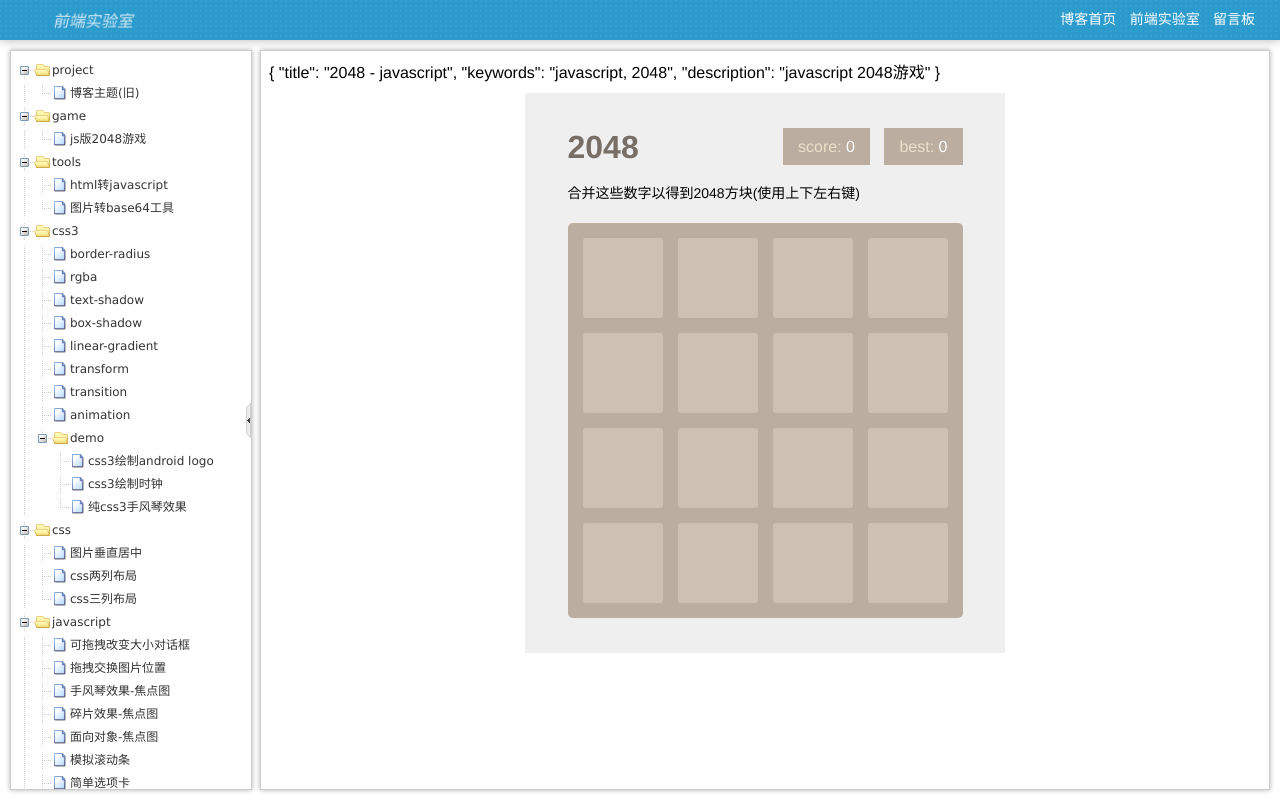
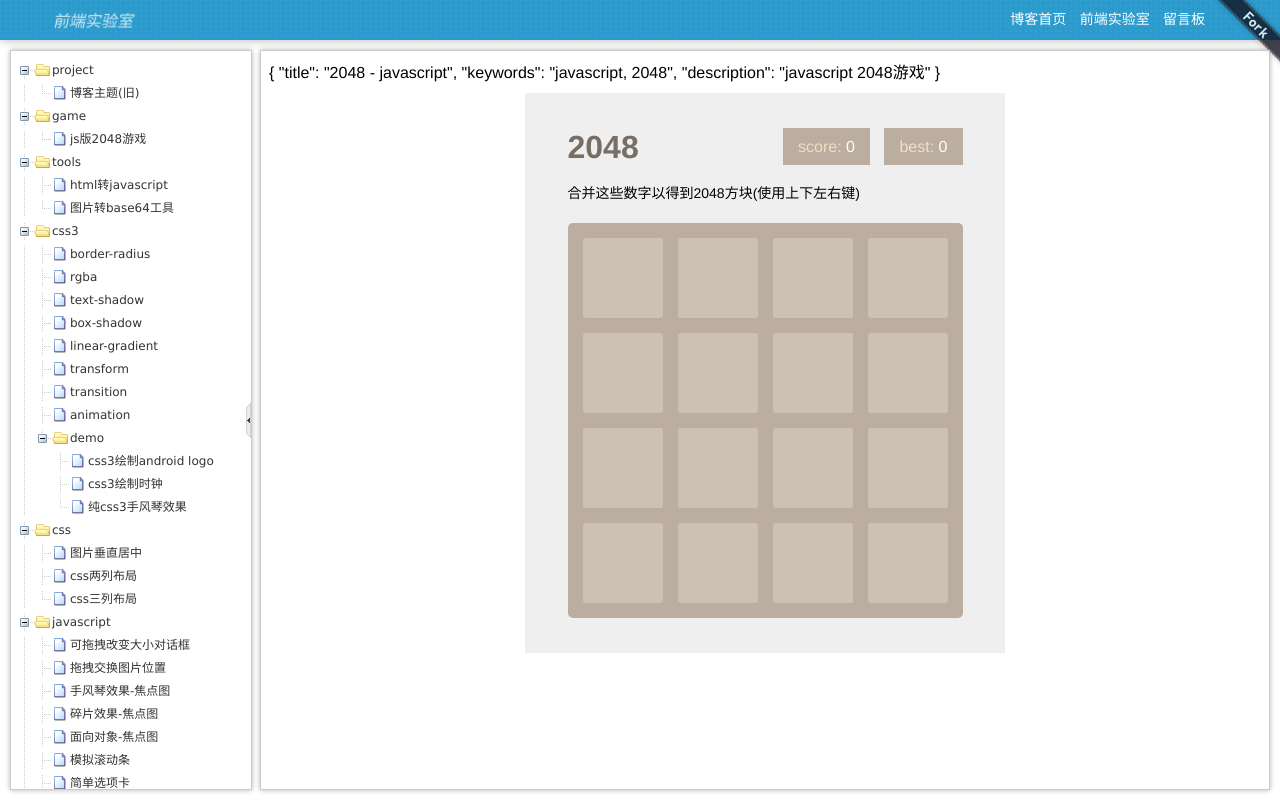
Before and after one commit to 8788/lab, a website: page index.html in a window 1280 px wide. Drawn offline with Linux system fonts and the light colour scheme.

Commit message:
add fork button

```diff
--- a/index.html
+++ b/index.html
@@ -28,6 +28,7 @@
 			<a href="/lab">前端实验室</a>
 			<a href="/guessbook/">留言板</a>
 		</div>
+		<a class="fork" href="https://github.com/Bubblings/lab" target="_blank"></a>
 	</header>
 	<section class="container clearfix">
 		<section class="main">
--- a/static/sass/index/_layout.scss
+++ b/static/sass/index/_layout.scss
@@ -8,7 +8,7 @@ body{ position:relative; height:100%; font:12px/1.5 Helvetica, Tahoma, Arial, "M
 .tips{ text-align:center;}
 img[src="http://icon.cnzz.com/img/pic1.gif"]{ display: none;}
 
-.header{ height:40px; background:url(../img/header-bg.png) repeat; box-shadow:0 0 10px rgba(0,0,0,.3);}
+.header{ position: relative; height:40px; background:url(../img/header-bg.png) repeat; box-shadow:0 0 10px rgba(0,0,0,.3);}
 .container{ overflow:hidden; width:auto; _position:relative; _top:auto; _bottom:auto; _height:100%;}
 .aside{ overflow:auto; position:absolute; top:50px; bottom:10px; left:10px; width:240px; border:1px solid #ccc; box-shadow:0 0 5px rgba(0,0,0,.3); _top:10px;}
 .main{ overflow:auto; position:absolute; top:50px; right:10px; bottom:10px; left:260px; border:1px solid #ccc; box-shadow:0 0 5px rgba(0,0,0,.3); _zomm:1; _top:10px; _position:static; _height:80%; _margin-top:10px; _margin-left:260px;}
@@ -24,9 +24,12 @@ img[src="http://icon.cnzz.com/img/pic1.gif"]{ display: none;}
 .open-aside{ background: url(../img/open.gif) no-repeat;}
 
 /* header */
-.header-link{ float:right; padding:10px 20px 0 0;}
+.header-link{ float:right; margin-right: 50px; padding:10px 20px 0 0;}
 .header-link a{ padding:0 5px; color:#fff; text-decoration:none; font:14px/20px "Microsoft YaHei";}
 .header-link a:hover{ text-decoration:underline;}
+
+.fork { position: absolute; top: -10px; right: -10px; width: 80px; height: 80px; background: url(../img/fork.png) no-repeat; opacity: .8; filter: alpha(opacity=80);}
+.fork:hover { opacity: 1; filter: alpha(opacity=100);}
 
 .animation-logo{ float:left; position:relative; width:200px; height:80px; margin-left:20px; padding:10px;}
 .animation-logo p{ opacity:0; color:#fff; font-size:16px;}
```
Also changed, not shown: static/css/index.css, static/img/fork.png (added).
